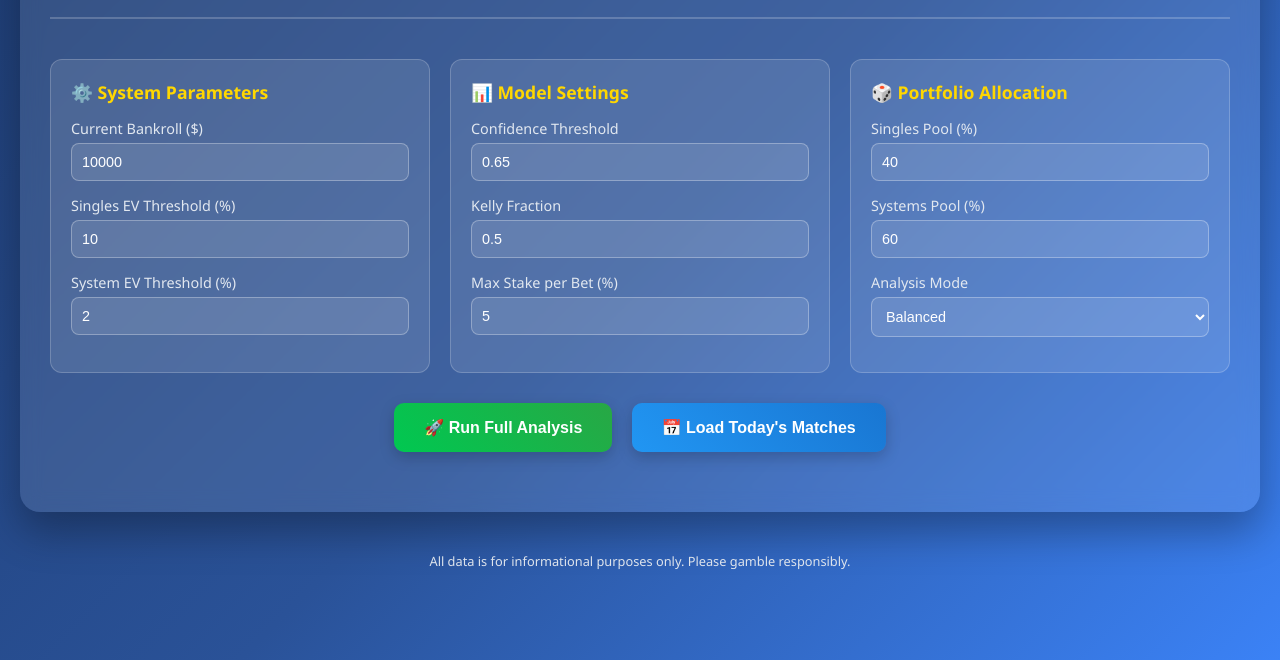
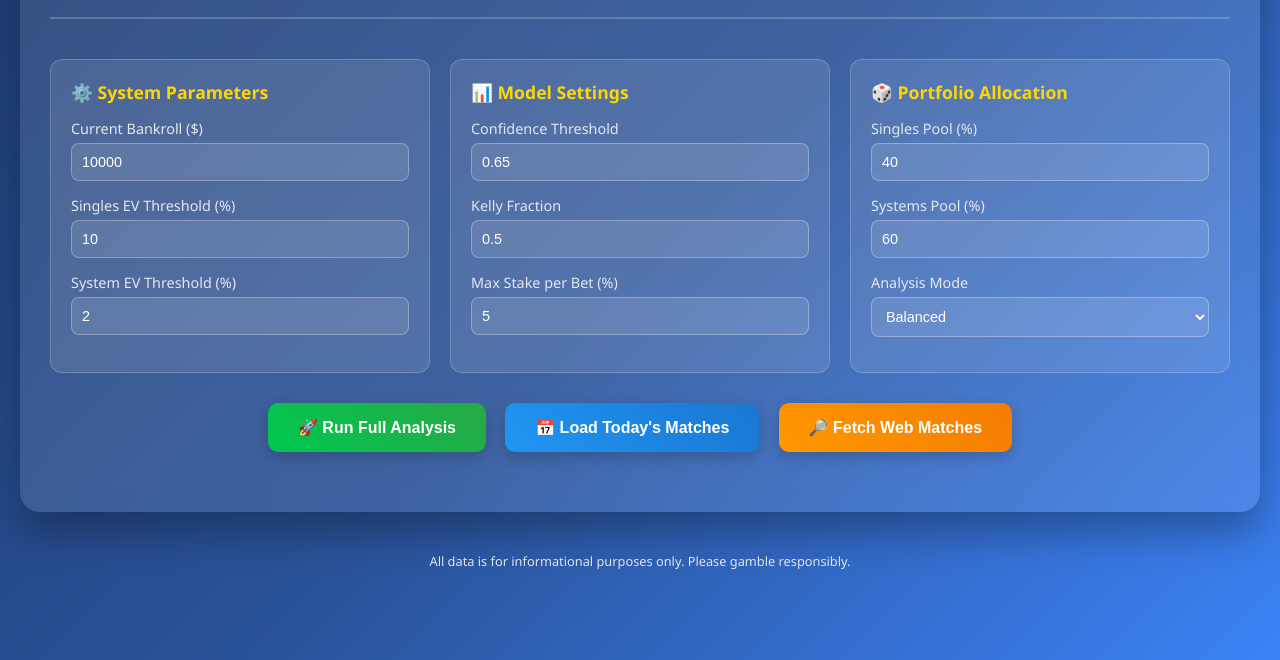
Before and after one commit to GinniNio/spt2, a plain HTML site: page index.html in a window 1280 px wide. Shown: the part 140-800 px from the top of the page. Drawn offline with Linux system fonts and the light colour scheme.

Commit message:
Add web match fetch option

```diff
--- a/index.html
+++ b/index.html
@@ -283,6 +283,7 @@
         <div style="text-align: center; margin-bottom: 30px;">
             <button class="btn" onclick="runAnalysis()">🚀 Run Full Analysis</button>
             <button class="btn" onclick="loadTodaysMatches()" style="background: linear-gradient(45deg, #2196f3, #1976d2); margin-left: 15px;">📅 Load Today's Matches</button>
+            <button class="btn" onclick="fetchMatchesFromWeb()" style="background: linear-gradient(45deg, #ff9800, #f57c00); margin-left: 15px;">🔎 Fetch Web Matches</button>
         </div>
         <div id="loading" class="loading hidden">
             <div class="spinner"></div>
@@ -583,6 +584,19 @@
                     alert('Could not load matches.');
                 });
         }
+        async function fetchMatchesFromWeb(){
+            const urlToScrape='https://www.example.com/sports';
+            document.getElementById('loading').classList.remove('hidden');
+            try{
+                const res=await fetch(`http://localhost:3001/scrape?url=${encodeURIComponent(urlToScrape)}`);
+                const data=await res.json();
+                alert('Scraped matches:\n'+data.matches.join('\n'));
+                document.getElementById('loading').classList.add('hidden');
+            }catch(e){
+                document.getElementById('loading').classList.add('hidden');
+                alert('Error scraping: '+e.message);
+            }
+        }
     </script>
     <footer class="disclaimer">
         <p>All data is for informational purposes only. Please gamble responsibly.</p>
```
Also changed, not shown: README.md.
